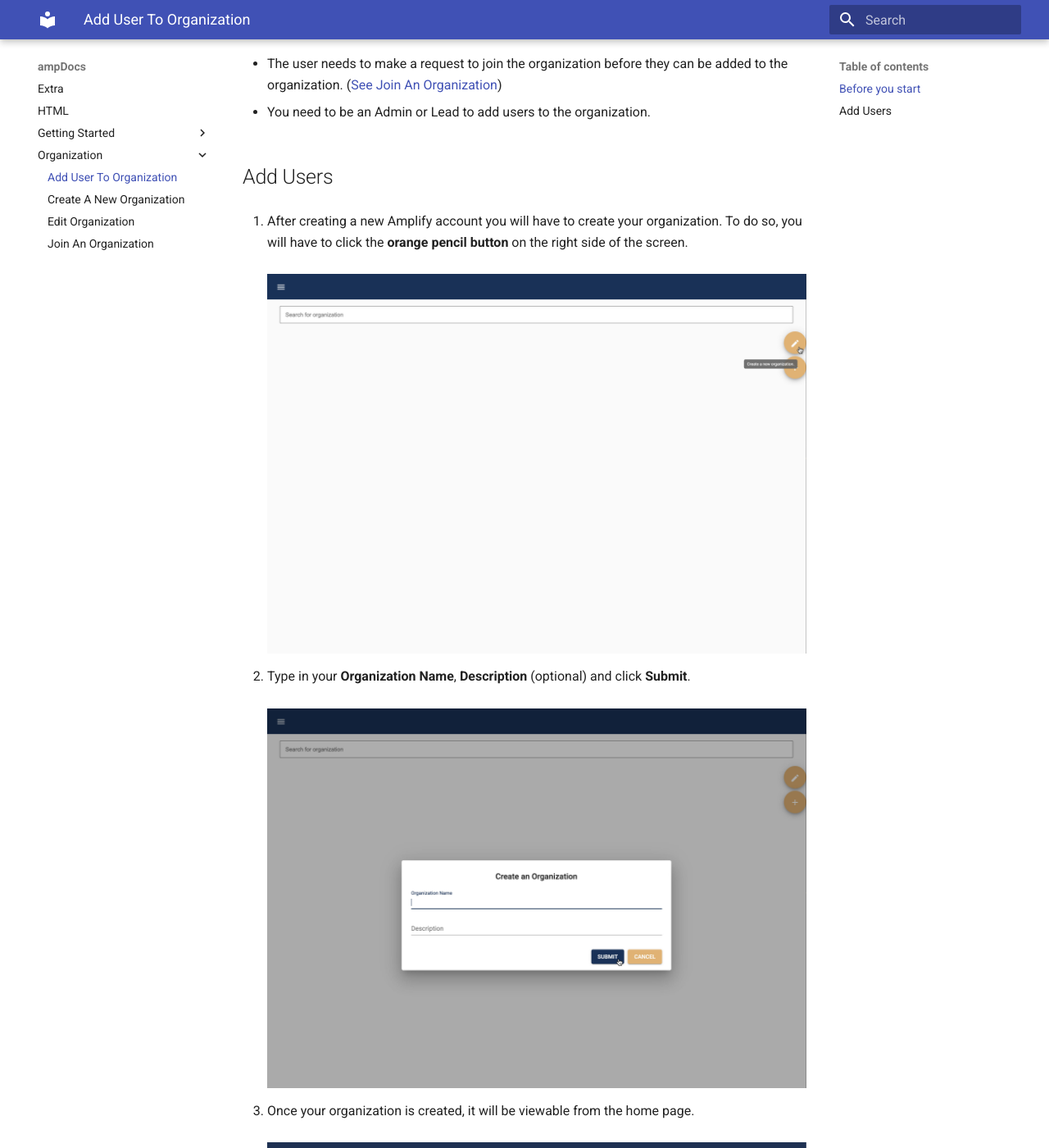
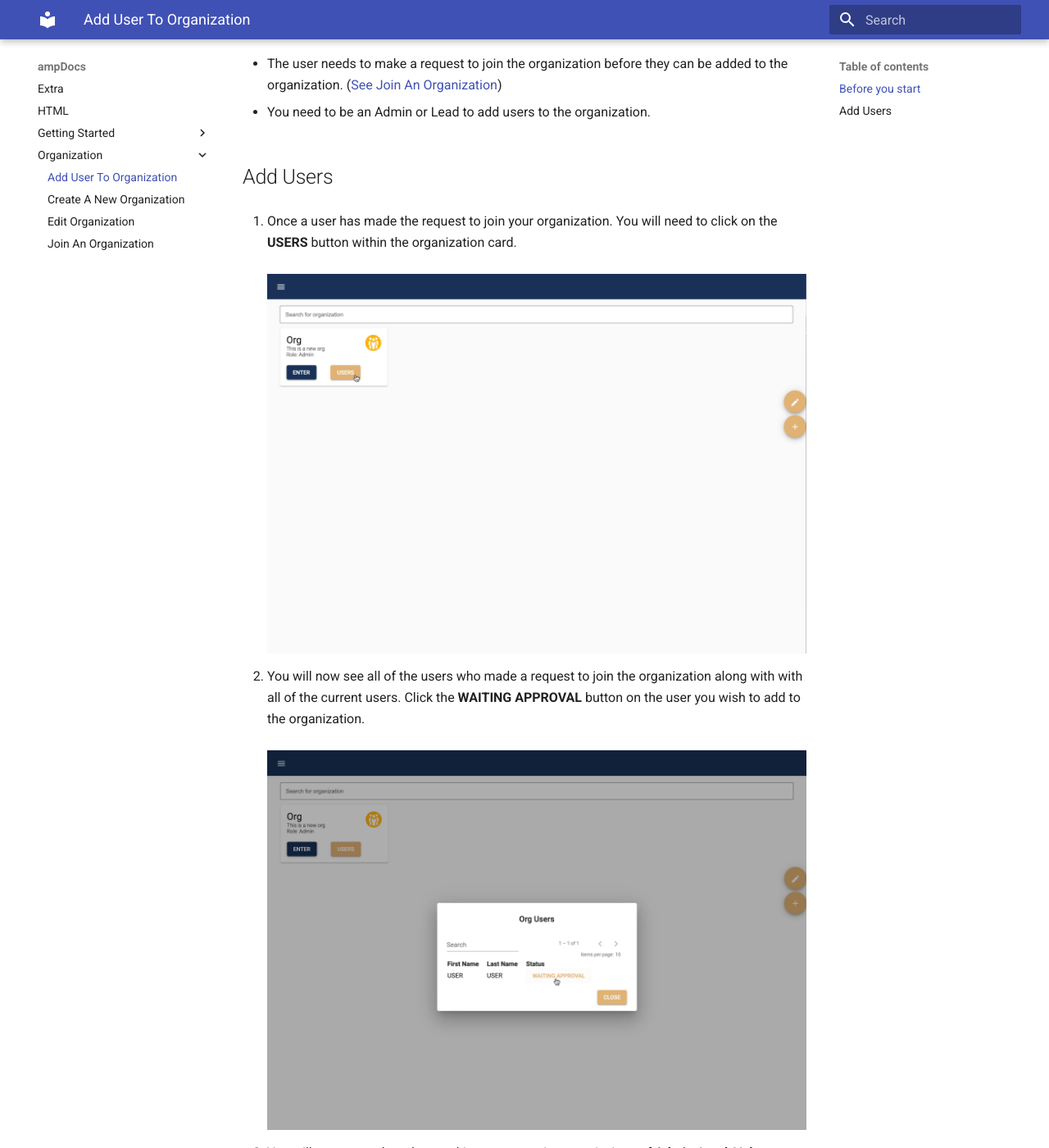
Before and after one commit to ogiovanniruiz/ampDocs, an MkDocs documentation site: the page built from docs/Organization/add-user-to-organization.md, in a window 1280 px wide and 1400 px high, scrolled down 215 px. Shown: the whole window at 82% size. Built offline with MkDocs 1.6.1 and Material for MkDocs 9.7.7, drawn with Linux system fonts in a browser that asks for light colours; some of the changed text lies outside the part shown.

Commit message:
Update Organization “add-user-to-organization”

```diff
--- a/docs/Organization/add-user-to-organization.md
+++ b/docs/Organization/add-user-to-organization.md
@@ -18,14 +18,14 @@ Here are some things to know before you begin this process.
 
 ## Add Users
 
-1. After creating a new Amplify account you will have to create your organization. To do so, you will have to click the **orange pencil button** on the right side of the screen.
+1. Once a user has made the request to join your organization. You will need to click on the **USERS** button within the organization card.
 <br><br>
-![](../../images/create-org-step1.jpg)
+![](../../images/add-user-org-step1.jpg)
 
-2. Type in your **Organization Name**, **Description** (optional) and click **Submit**.
+2. You will now see all of the users who made a request to join the organization along with with all of the current users. Click the **WAITING APPROVAL** button on the user you wish to add to the organization.
 <br><br>
-![](../../images/create-org-step2.jpg)
+![](../../images/add-user-org-step2.jpg)
 
-3. Once your organization is created, it will be viewable from the home page.
+3. You will now see a drop down asking you to assign permissions of **Admin**, **Lead**, **Volunteer** to the user, or you can simply click **Remove** to withdraw the users request to join the organization.
 <br><br>
-![](../../images/create-org-step3.jpg)
+![](../../images/add-user-org-step3.jpg)
```
